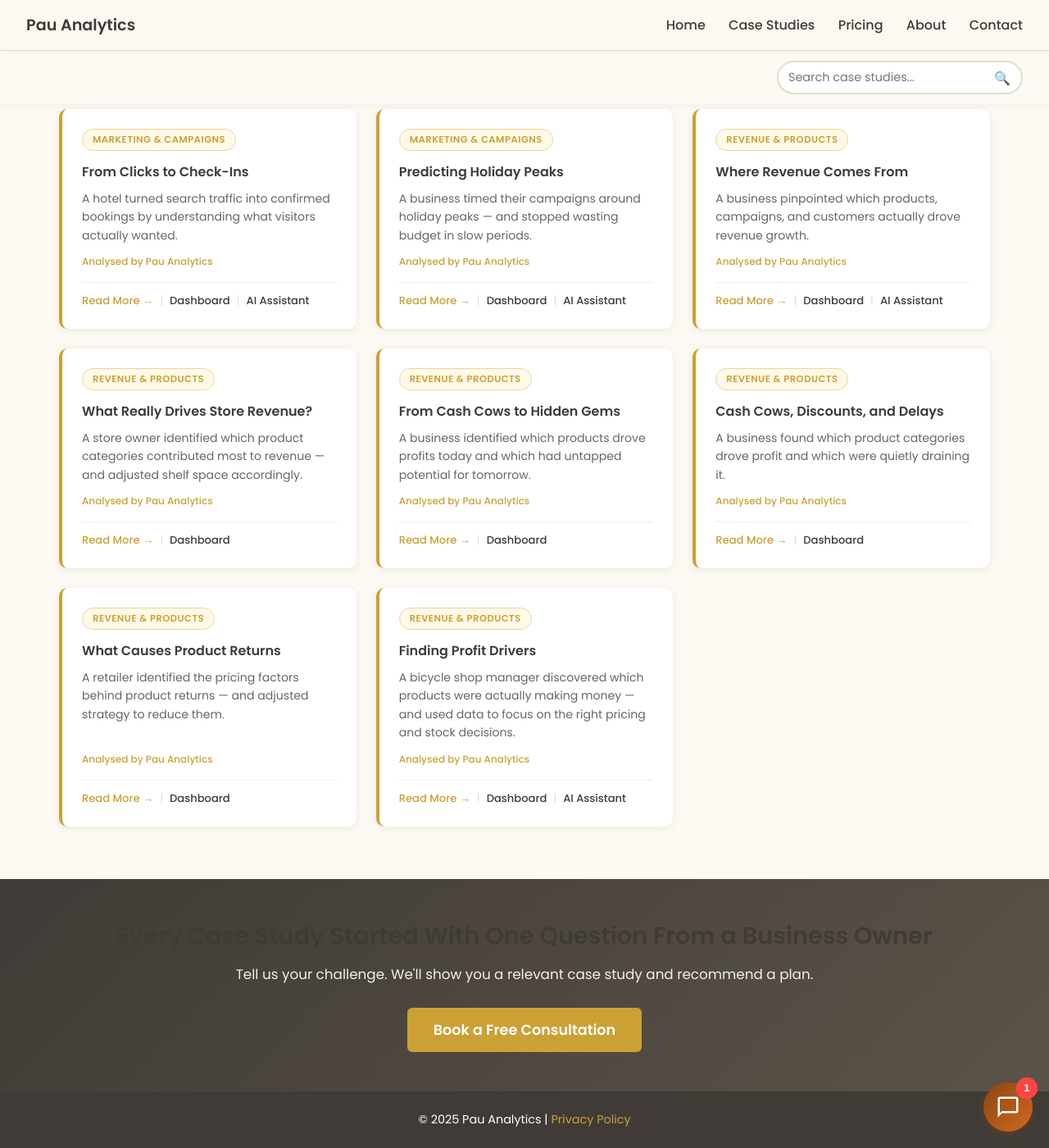
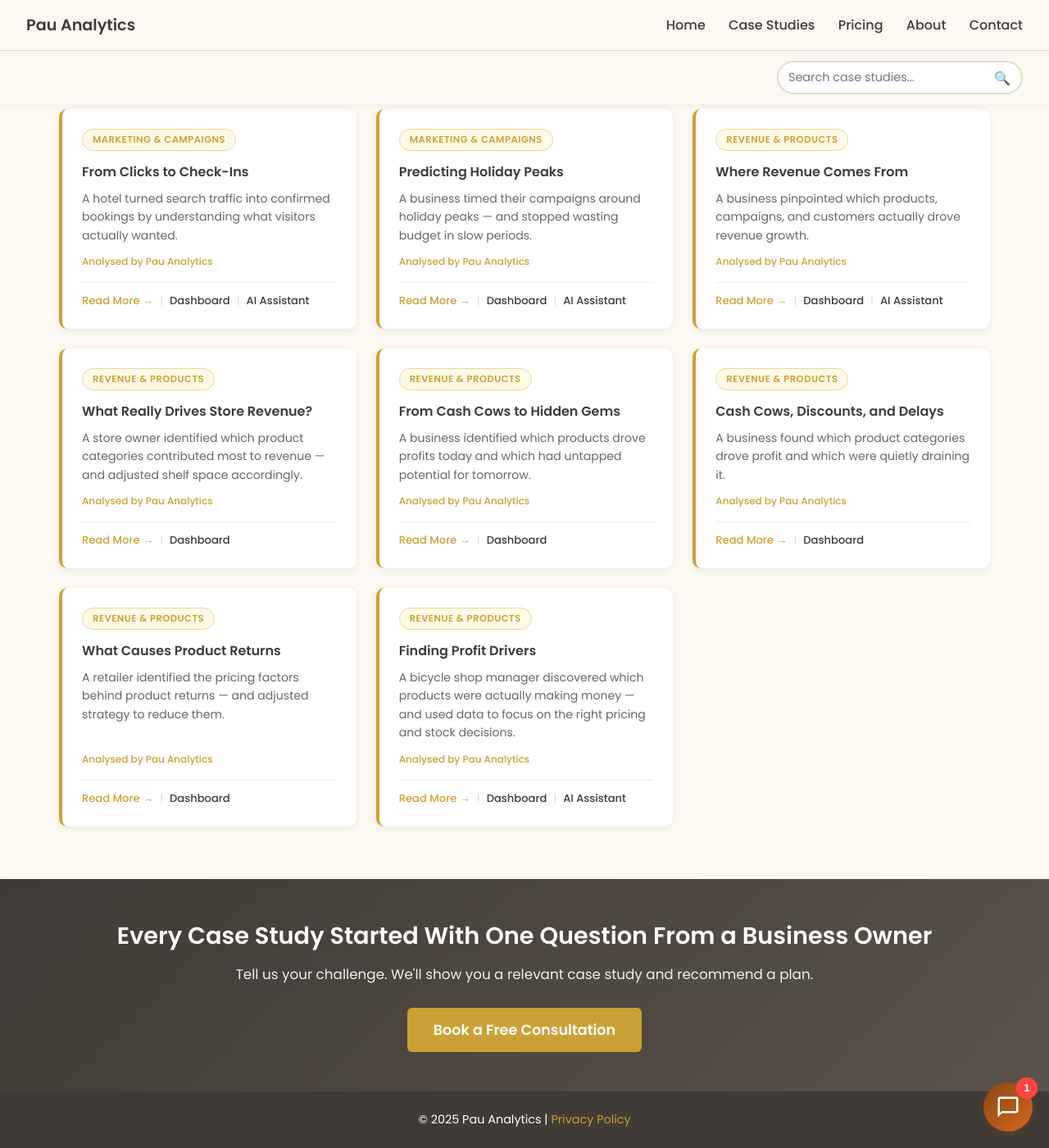
Before and after one commit to lyven81/pinnacles-learning-website, a Jekyll site: the page data-analytics.html, which Jekyll copies as it is, in a window 1280 px wide and 1400 px high, scrolled down 2275 px. Shown: the whole window at 82% size. Built offline with Jekyll 4.4.1, drawn with Linux system fonts in a browser that asks for light colours.

Commit message:
Fix closing banner text color on case studies page
style.css h2/h3 rule was overriding the banner's white color,
making the heading nearly invisible on the dark background.

Co-Authored-By: Claude Sonnet 4.6 <noreply@anthropic.com>

```diff
--- a/data-analytics.html
+++ b/data-analytics.html
@@ -317,8 +317,8 @@
       margin-top: 1rem;
     }
 
-    .closing-banner h2 { font-size: 1.8rem; margin-bottom: 0.75rem; }
-    .closing-banner p { font-size: 1.05rem; margin-bottom: 1.75rem; opacity: 0.92; }
+    .closing-banner h2 { font-size: 1.8rem; margin-bottom: 0.75rem; color: white; }
+    .closing-banner p { font-size: 1.05rem; margin-bottom: 1.75rem; opacity: 0.92; color: white; }
 
     /* ── Footer ── */
     footer {
```
